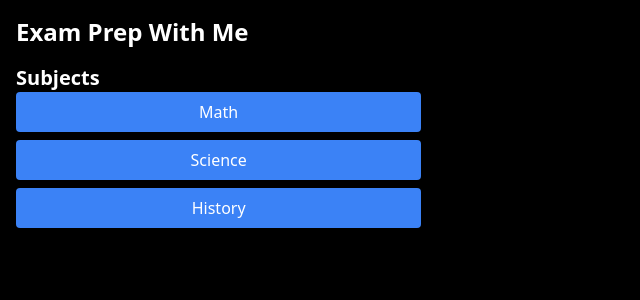
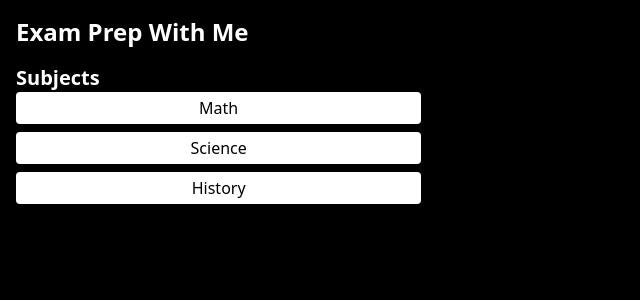
Before and after one commit to bvsteja263/exam_prep_with_me, a Next.js app: page / in a window 1280 px wide. Shown: the top 300 px of the page, without its empty margins (0-640 px from the left). Built offline with nearby package versions, Linux system fonts and the light colour scheme.

Commit message:
Update button styles to be smaller, white with black text

```diff
--- a/app/page.tsx
+++ b/app/page.tsx
@@ -29,7 +29,7 @@ export default function Home() {
               <button
                 key={subject}
                 onClick={() => setSelectedSubject(subject)}
-                className="w-full px-4 py-2 bg-blue-500 text-white rounded hover:bg-blue-600"
+                className="w-full px-2 py-1 bg-white text-black rounded hover:bg-gray-200"
               >
                 {subject}
               </button>
```
